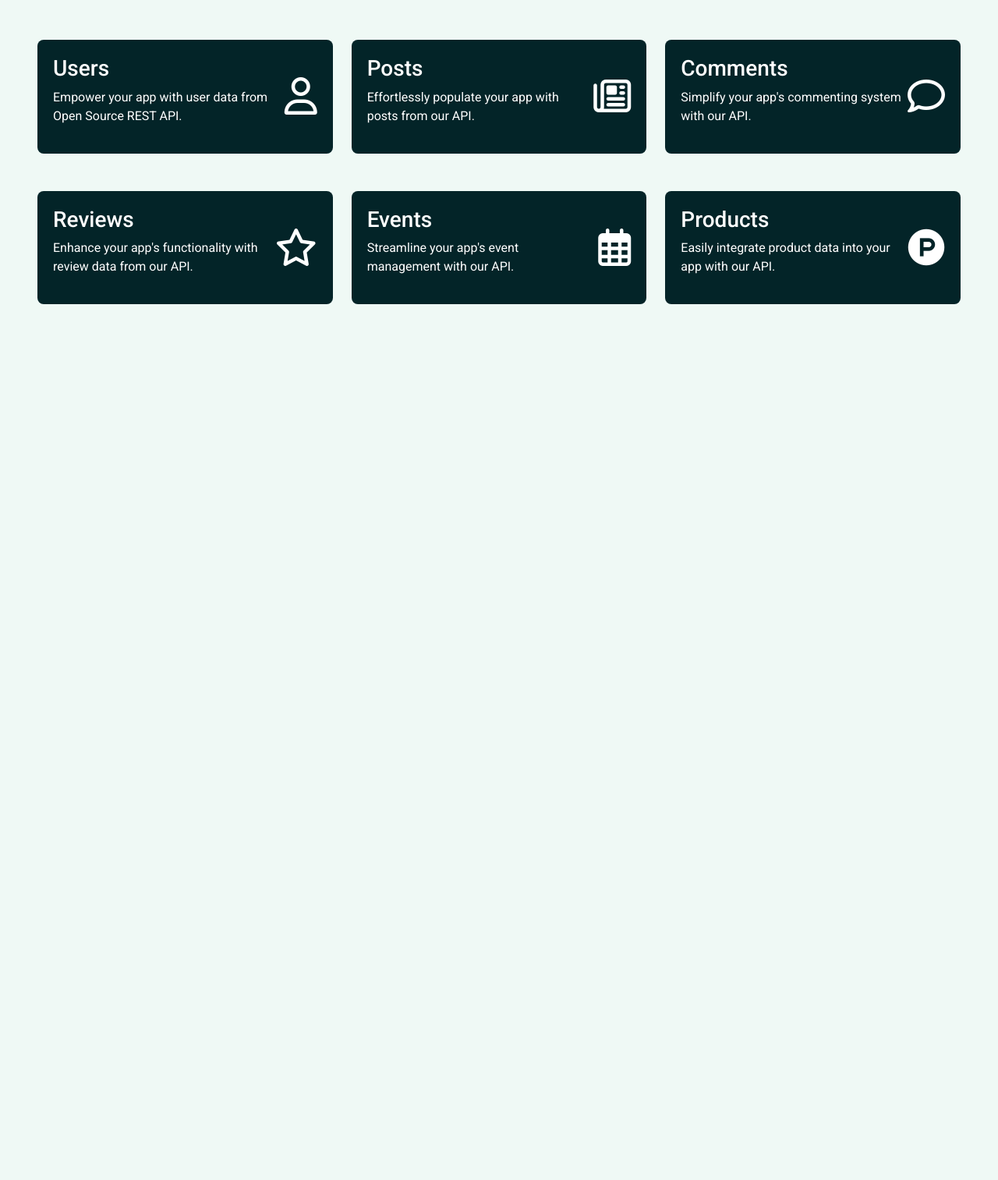
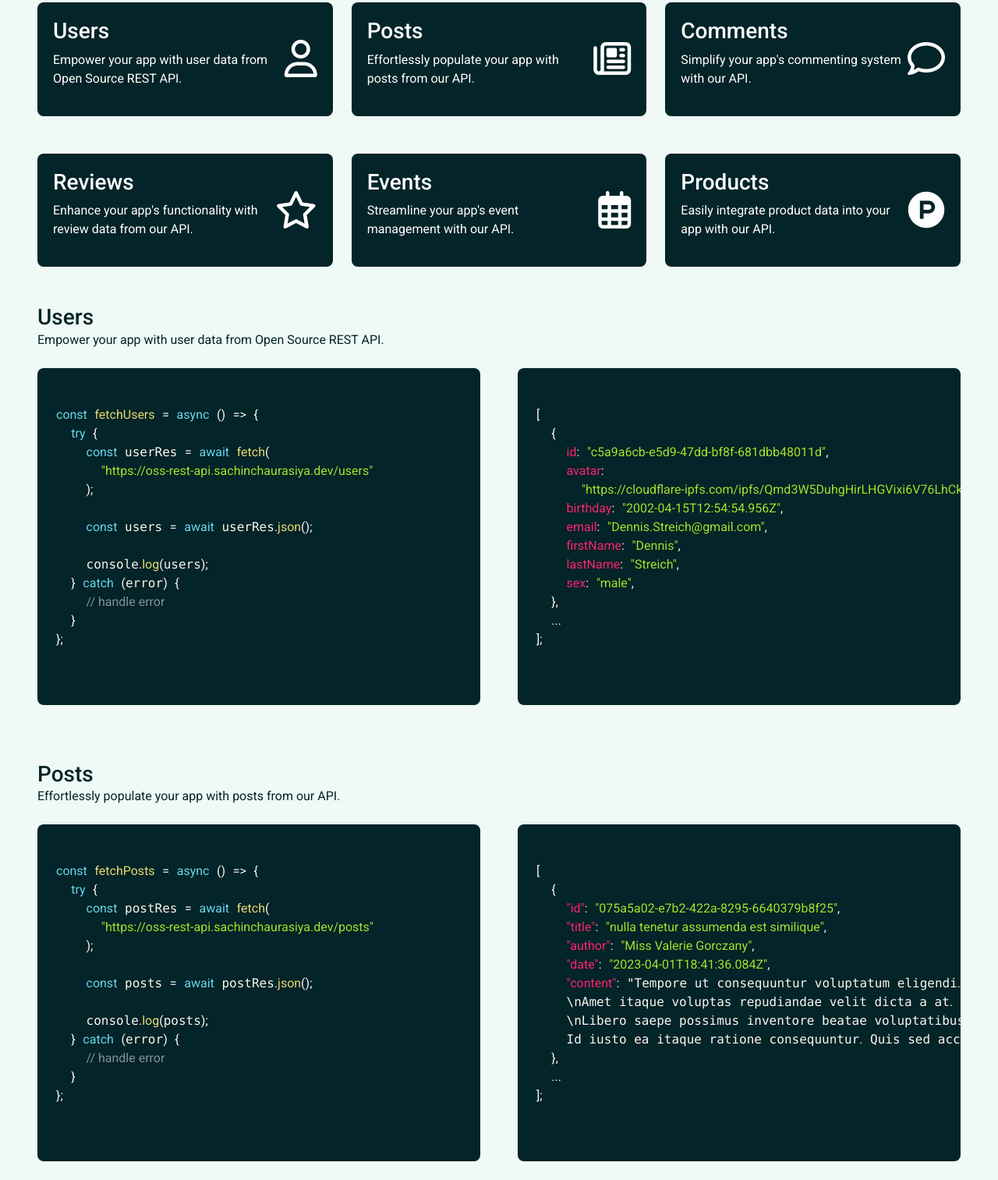
Before and after one commit to Sachin-chaurasiya/Open-Source-REST-API, a website: page public/index.html in a window 1280 px wide. Shown: the part 407-1920 px from the top of the page at 78% size. Before the commit the page ends 845 px from the top, so only its background shows below. Drawn offline with nearby package versions, Linux system fonts and the light colour scheme.

Commit message:
chore: add code example for users and posts

```diff
--- a/public/css/index.css
+++ b/public/css/index.css
@@ -24,6 +24,10 @@ html {
 .text-main {
   color: #032428;
 }
+.router-card-anchor {
+  text-decoration: none;
+  color: #ffffff;
+}
 
 .route-card {
   display: flex;
@@ -44,3 +48,18 @@ html {
   display: block;
   margin: auto;
 }
+
+/* code block style */
+
+pre {
+  border-radius: 0.5rem !important;
+  margin-top: 1.5rem !important;
+  margin-bottom: 1.5rem !important;
+  padding: 1.5rem !important;
+}
+
+pre[class*='language-'] {
+  background-color: #032428;
+  border-radius: 0.5rem;
+  font-family: 'Roboto', sans-serif;
+}
--- a/public/index.html
+++ b/public/index.html
@@ -71,12 +71,20 @@
       crossorigin="anonymous"
       referrerpolicy="no-referrer"
     />
+
+    <!-- PrimsJS CSS and Script -->
+    <link
+      rel="stylesheet"
+      href="https://cdn.jsdelivr.net/npm/prismjs@1.29.0/themes/prism-okaidia.css"
+    />
+    <script src="https://cdn.jsdelivr.net/npm/prismjs@1.29.0/prism.min.js"></script>
+
     <!-- Custom CSS -->
     <link rel="stylesheet" href="./css/index.css" />
   </head>
   <body class="bg-main">
     <main class="h-100vh text-main">
-      <section class="p-5" id="showcase">
+      <section class="p-5 pb-0" id="showcase">
         <img
           class="brand-image"
           src="./images/rest-api-96.svg"
@@ -88,9 +96,101 @@
           Source REST API.
         </p>
       </section>
-      <section class="p-5" id="routes">
+      <section class="p-5 pb-0" id="routes">
         <div class="row gy-5" id="routes-row">
           <!-- Category route will be added here -->
+        </div>
+      </section>
+      <section class="p-5 pb-0" id="Users-example">
+        <h3 class="mb-0">Users</h3>
+        <p class="mb-0">
+          Empower your app with user data from Open Source REST API.
+        </p>
+        <div class="row gx-5">
+          <div class="col-md-6 col-12">
+            <pre class="language-javascript">
+              <code>
+const fetchUsers = async () => {
+  try {
+    const userRes = await fetch(
+      "https://oss-rest-api.sachinchaurasiya.dev/users"
+    );
+
+    const users = await userRes.json();
+
+    console.log(users);
+  } catch (error) {
+    // handle error
+  }
+};
+              </code>
+            </pre>
+          </div>
+          <div class="col-md-6 col-12">
+            <pre class="language-javascript">
+              <code>
+[
+  {
+    id: "c5a9a6cb-e5d9-47dd-bf8f-681dbb48011d",
+    avatar:
+      "https://cloudflare-ipfs.com/ipfs/Qmd3W5DuhgHirLHGVixi6V76LhCkZUz6pnFt5AJBiyvHye/avatar/1101.jpg",
+    birthday: "2002-04-15T12:54:54.956Z",
+    email: "Dennis.Streich@gmail.com",
+    firstName: "Dennis",
+    lastName: "Streich",
+    sex: "male",
+  },
+  ...
+];
+              </code>
+            </pre>
+          </div>
+        </div>
+      </section>
+      <section class="p-5 pb-0" id="Posts-example">
+        <h3 class="mb-0">Posts</h3>
+        <p class="mb-0">
+          Effortlessly populate your app with posts from our API.
+        </p>
+        <div class="row gx-5">
+          <div class="col-md-6 col-12">
+            <pre class="language-javascript">
+              <code>
+const fetchPosts = async () => {
+  try {
+    const postRes = await fetch(
+      "https://oss-rest-api.sachinchaurasiya.dev/posts"
+    );
+
+    const posts = await postRes.json();
+
+    console.log(posts);
+  } catch (error) {
+    // handle error
+  }
+};
+              </code>
+            </pre>
+          </div>
+          <div class="col-md-6 col-12">
+            <pre class="language-javascript">
+              <code>
+[
+  {
+    "id": "075a5a02-e7b2-422a-8295-6640379b8f25",
+    "title": "nulla tenetur assumenda est similique",
+    "author": "Miss Valerie Gorczany",
+    "date": "2023-04-01T18:41:36.084Z",
+    "content": "Tempore ut consequuntur voluptatum eligendi. Laborum rerum asperiores vitae soluta voluptas dolore architecto pariatur dolores. Enim at ratione ipsum molestias.
+    \nAmet itaque voluptas repudiandae velit dicta a at. Quibusdam recusandae magni harum ex. Quibusdam maiores porro ipsum odit tempore quisquam repellat nihil.
+    \nLibero saepe possimus inventore beatae voluptatibus iure veniam. Asperiores doloremque deleniti veniam officiis nesciunt.
+    Id iusto ea itaque ratione consequuntur. Quis sed accusantium distinctio."
+  },
+  ...
+];
+              </code>
+            </pre>
+          </div>
         </div>
       </section>
     </main>
@@ -99,6 +199,9 @@
       integrity="sha384-kenU1KFdBIe4zVF0s0G1M5b4hcpxyD9F7jL+jjXkk+Q2h455rYXK/7HAuoJl+0I4"
       crossorigin="anonymous"
     ></script>
+    <script>
+      Prism.highlightAll();
+    </script>
     <script src="./js/category.js"></script>
   </body>
 </html>
--- a/public/js/category.js
+++ b/public/js/category.js
@@ -17,7 +17,9 @@ const fetchAndRenderRoutesCategory = async () => {
 
     routesContainer.innerHTML = routes
       .map(({ name, description, icon }) => {
-        return `<div class="col-md-4 col-12">
+        return `
+        <div class="col-md-4 col-12">
+          <a class="router-card-anchor" href="#${name}-example">
                   <div class="route-card" id="routes-${name}">
                       <div class="route-card-content">
                         <h3>${name}</h3>
@@ -29,7 +31,9 @@ const fetchAndRenderRoutesCategory = async () => {
                         <i class="${icon}"></i>
                       </div>
                   </div>
-              </div>`;
+          </a>
+        </div>
+        `;
       })
       .join('');
   } catch (error) {
```
Lines whose indentation alone changed are shown as unchanged.
